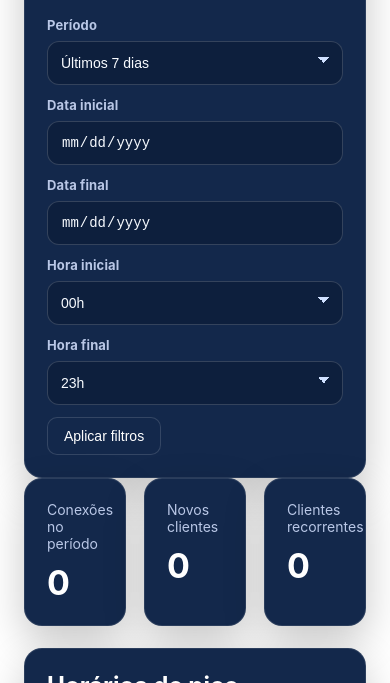
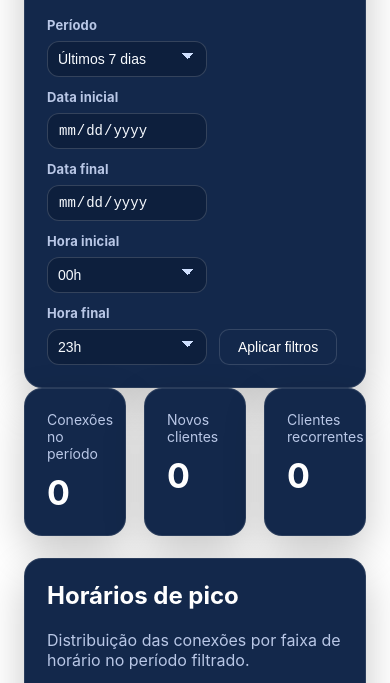
Before and after one commit to oscarlage/portalwifi2, a plain HTML site: page estabelecimento/relatorios.html in a window 390 px wide. Shown: the part 136-819 px from the top of the page. Drawn offline with nearby package versions, Linux system fonts and the light colour scheme.

Commit message:
Update estabelecimento.css

```diff
--- a/assets/css/estabelecimento.css
+++ b/assets/css/estabelecimento.css
@@ -1082,5 +1082,35 @@ td{
   .filters-bar{
     grid-template-columns:1fr;
   }
+.filters-bar{
+  display:flex;
+  flex-wrap:wrap;
+  gap:12px;
+  align-items:flex-end;
+  max-width:1100px;
 }
+
+.filters-bar label{
+  display:flex;
+  flex-direction:column;
+  font-size:13px;
+  min-width:160px;
 }
+
+.filters-bar select,
+.filters-bar input{
+  height:36px;
+  padding:6px 10px;
+}
+
+.filter-actions.compact{
+  display:flex;
+  align-items:flex-end;
+}
+
+.filter-actions.compact button{
+  height:36px;
+  padding:0 18px;
+}
+
+}
```
